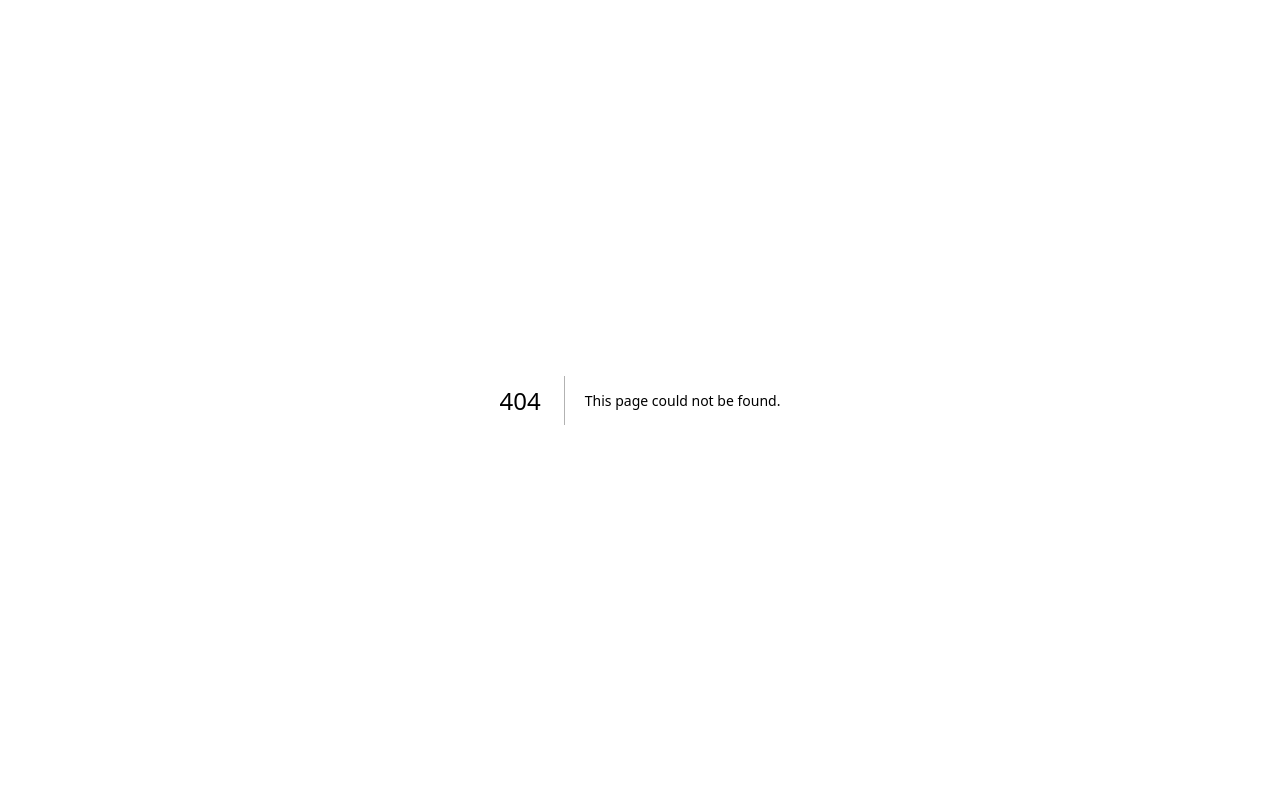
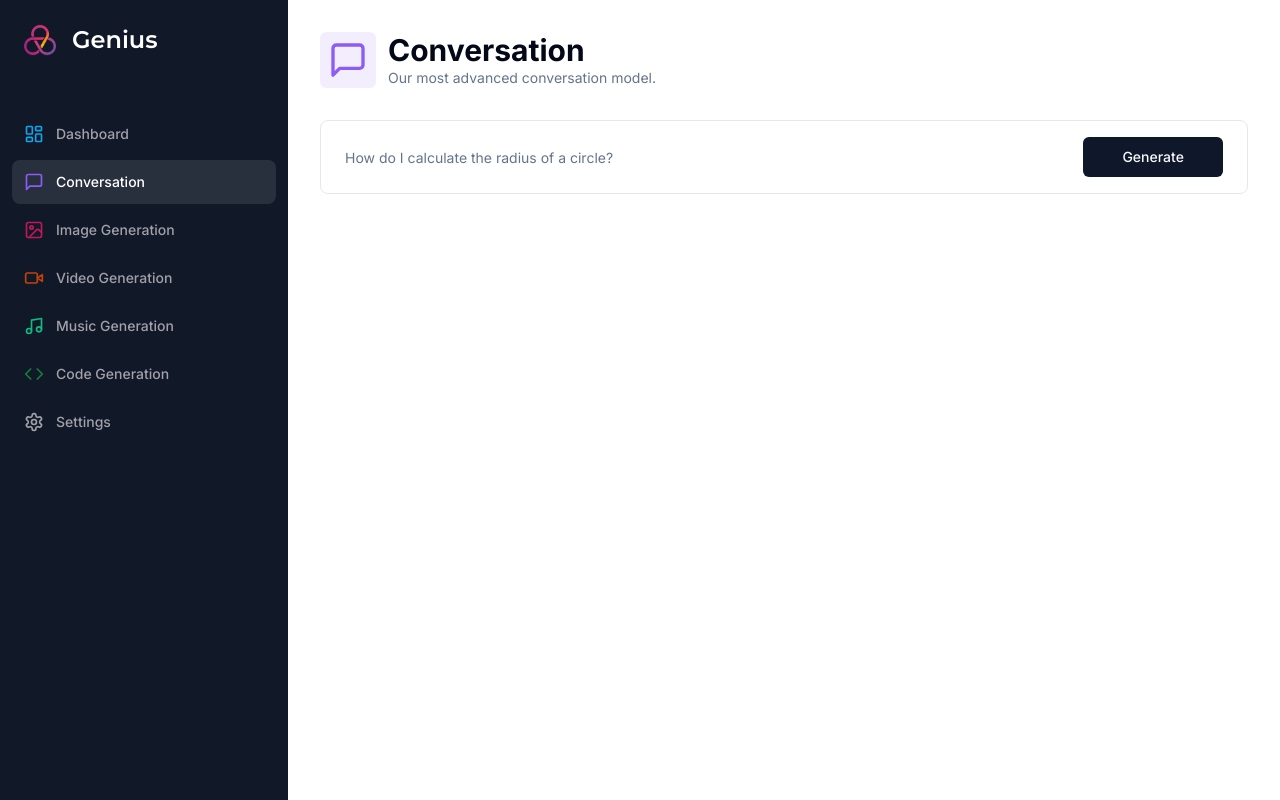
Before and after one commit to vijay711-github/Ai-Sass-Platform, a Next.js app: page /conversation in a window 1280 px wide. Before the commit this address had no page. Built offline with nearby package versions, Linux system fonts and the light colour scheme.

Commit message:
Completed Coversation page and added form elements (Prompt) field to request Ai

```diff
--- /dev/null
+++ b/app/(dashboard)/(routes)/conversation/constant.ts
@@ -0,0 +1,7 @@
+import * as z from "zod";
+
+export const formSchema = z.object({
+  prompt: z.string().min(1, {
+    message: "Prompt is required."
+  }),
+});
--- /dev/null
+++ b/app/(dashboard)/(routes)/conversation/page.tsx
@@ -0,0 +1,84 @@
+"use client";
+
+import * as z from "zod";
+import Heading from "@/components/Heading";
+import { MessageSquare } from "lucide-react";
+import React from "react";
+import { useForm } from "react-hook-form";
+import { zodResolver } from "@hookform/resolvers/zod";
+import { formSchema } from "./constant";
+import { Form, FormControl, FormField, FormItem } from "@/components/ui/form";
+import { Button } from "@/components/ui/button";
+import { Input } from "@/components/ui/input";
+
+const ConversationPage = () => {
+	const form = useForm<z.infer<typeof formSchema>>({
+		resolver: zodResolver(formSchema),
+		defaultValues: {
+			prompt: "",
+		},
+	});
+
+	const isLoading = form.formState.isSubmitting;
+
+	const onSubmit = async (values: z.infer<typeof formSchema>) => {};
+
+	return (
+		<div>
+			<Heading
+				title="Conversation"
+				description="Our most advanced conversation model."
+				icon={MessageSquare}
+				iconColor="text-violet-500"
+				bgColor="bg-violet-500/10"
+			/>
+			<div className="px-4 lg:px-8">
+				<div>
+					<Form {...form}>
+						<form
+							onSubmit={form.handleSubmit(onSubmit)}
+							className="
+                rounded-lg
+                border
+                w-full
+                p-4
+                px-3
+                md:px-6
+                focus-within:shadow-sm
+                grid
+                grid-cols-12
+                gap-2
+              "
+						>
+							<FormField
+								name="prompt"
+								render={({ field }) => (
+									<FormItem className="col-span-12 lg:col-span-10">
+										<FormControl className="m-0 p-0">
+											<Input
+												className="border-0 outline-none focus-visible:ring-0 focus-visible:ring-transparent"
+												disabled={isLoading}
+												placeholder="How do I calculate the radius of a circle?"
+												{...field}
+											/>
+										</FormControl>
+									</FormItem>
+								)}
+							/>
+							<Button
+								className="col-span-12 lg:col-span-2 w-full"
+								type="submit"
+								disabled={isLoading}
+								size="icon"
+							>
+								Generate
+							</Button>
+						</form>
+					</Form>
+				</div>
+			</div>
+		</div>
+	);
+};
+
+export default ConversationPage;
--- /dev/null
+++ b/components/Heading.tsx
@@ -0,0 +1,35 @@
+import { cn } from "@/lib/utils";
+import { LucideIcon } from "lucide-react";
+import React from "react";
+
+interface HeadingProps {
+	title: string;
+	description: string;
+	icon: LucideIcon;
+	iconColor?: string;
+	bgColor?: string;
+}
+
+const Heading = ({
+	title,
+	description,
+	icon: Icon,
+	iconColor,
+	bgColor,
+}: HeadingProps) => {
+	return (
+		<>
+			<div className="px-4 lg:px-8 flex items-center gap-x-3 mb-8">
+				<div className={cn("p-2 w-fit rounded-md", bgColor)}>
+					<Icon className={cn("w-10 h-10", iconColor)} />
+				</div>
+				<div>
+					<h2 className="text-3xl font-bold">{title}</h2>
+					<p className="text-sm text-muted-foreground">{description}</p>
+				</div>
+			</div>
+		</>
+	);
+};
+
+export default Heading;
--- /dev/null
+++ b/components/ui/form.tsx
@@ -0,0 +1,176 @@
+import * as React from "react"
+import * as LabelPrimitive from "@radix-ui/react-label"
+import { Slot } from "@radix-ui/react-slot"
+import {
+  Controller,
+  ControllerProps,
+  FieldPath,
+  FieldValues,
+  FormProvider,
+  useFormContext,
+} from "react-hook-form"
+
+import { cn } from "@/lib/utils"
+import { Label } from "@/components/ui/label"
+
+const Form = FormProvider
+
+type FormFieldContextValue<
+  TFieldValues extends FieldValues = FieldValues,
+  TName extends FieldPath<TFieldValues> = FieldPath<TFieldValues>
+> = {
+  name: TName
+}
+
+const FormFieldContext = React.createContext<FormFieldContextValue>(
+  {} as FormFieldContextValue
+)
+
+const FormField = <
+  TFieldValues extends FieldValues = FieldValues,
+  TName extends FieldPath<TFieldValues> = FieldPath<TFieldValues>
+>({
+  ...props
+}: ControllerProps<TFieldValues, TName>) => {
+  return (
+    <FormFieldContext.Provider value={{ name: props.name }}>
+      <Controller {...props} />
+    </FormFieldContext.Provider>
+  )
+}
+
+const useFormField = () => {
+  const fieldContext = React.useContext(FormFieldContext)
+  const itemContext = React.useContext(FormItemContext)
+  const { getFieldState, formState } = useFormContext()
+
+  const fieldState = getFieldState(fieldContext.name, formState)
+
+  if (!fieldContext) {
+    throw new Error("useFormField should be used within <FormField>")
+  }
+
+  const { id } = itemContext
+
+  return {
+    id,
+    name: fieldContext.name,
+    formItemId: `${id}-form-item`,
+    formDescriptionId: `${id}-form-item-description`,
+    formMessageId: `${id}-form-item-message`,
+    ...fieldState,
+  }
+}
+
+type FormItemContextValue = {
+  id: string
+}
+
+const FormItemContext = React.createContext<FormItemContextValue>(
+  {} as FormItemContextValue
+)
+
+const FormItem = React.forwardRef<
+  HTMLDivElement,
+  React.HTMLAttributes<HTMLDivElement>
+>(({ className, ...props }, ref) => {
+  const id = React.useId()
+
+  return (
+    <FormItemContext.Provider value={{ id }}>
+      <div ref={ref} className={cn("space-y-2", className)} {...props} />
+    </FormItemContext.Provider>
+  )
+})
+FormItem.displayName = "FormItem"
+
+const FormLabel = React.forwardRef<
+  React.ElementRef<typeof LabelPrimitive.Root>,
+  React.ComponentPropsWithoutRef<typeof LabelPrimitive.Root>
+>(({ className, ...props }, ref) => {
+  const { error, formItemId } = useFormField()
+
+  return (
+    <Label
+      ref={ref}
+      className={cn(error && "text-destructive", className)}
+      htmlFor={formItemId}
+      {...props}
+    />
+  )
+})
+FormLabel.displayName = "FormLabel"
+
+const FormControl = React.forwardRef<
+  React.ElementRef<typeof Slot>,
+  React.ComponentPropsWithoutRef<typeof Slot>
+>(({ ...props }, ref) => {
+  const { error, formItemId, formDescriptionId, formMessageId } = useFormField()
+
+  return (
+    <Slot
+      ref={ref}
+      id={formItemId}
+      aria-describedby={
+        !error
+          ? `${formDescriptionId}`
+          : `${formDescriptionId} ${formMessageId}`
+      }
+      aria-invalid={!!error}
+      {...props}
+    />
+  )
+})
+FormControl.displayName = "FormControl"
+
+const FormDescription = React.forwardRef<
+  HTMLParagraphElement,
+  React.HTMLAttributes<HTMLParagraphElement>
+>(({ className, ...props }, ref) => {
+  const { formDescriptionId } = useFormField()
+
+  return (
+    <p
+      ref={ref}
+      id={formDescriptionId}
+      className={cn("text-sm text-muted-foreground", className)}
+      {...props}
+    />
+  )
+})
+FormDescription.displayName = "FormDescription"
+
+const FormMessage = React.forwardRef<
+  HTMLParagraphElement,
+  React.HTMLAttributes<HTMLParagraphElement>
+>(({ className, children, ...props }, ref) => {
+  const { error, formMessageId } = useFormField()
+  const body = error ? String(error?.message) : children
+
+  if (!body) {
+    return null
+  }
+
+  return (
+    <p
+      ref={ref}
+      id={formMessageId}
+      className={cn("text-sm font-medium text-destructive", className)}
+      {...props}
+    >
+      {body}
+    </p>
+  )
+})
+FormMessage.displayName = "FormMessage"
+
+export {
+  useFormField,
+  Form,
+  FormItem,
+  FormLabel,
+  FormControl,
+  FormDescription,
+  FormMessage,
+  FormField,
+}
--- /dev/null
+++ b/components/ui/input.tsx
@@ -0,0 +1,25 @@
+import * as React from "react"
+
+import { cn } from "@/lib/utils"
+
+export interface InputProps
+  extends React.InputHTMLAttributes<HTMLInputElement> {}
+
+const Input = React.forwardRef<HTMLInputElement, InputProps>(
+  ({ className, type, ...props }, ref) => {
+    return (
+      <input
+        type={type}
+        className={cn(
+          "flex h-10 w-full rounded-md border border-input bg-background px-3 py-2 text-sm ring-offset-background file:border-0 file:bg-transparent file:text-sm file:font-medium placeholder:text-muted-foreground focus-visible:outline-none focus-visible:ring-2 focus-visible:ring-ring focus-visible:ring-offset-2 disabled:cursor-not-allowed disabled:opacity-50",
+          className
+        )}
+        ref={ref}
+        {...props}
+      />
+    )
+  }
+)
+Input.displayName = "Input"
+
+export { Input }
--- /dev/null
+++ b/components/ui/label.tsx
@@ -0,0 +1,26 @@
+"use client"
+
+import * as React from "react"
+import * as LabelPrimitive from "@radix-ui/react-label"
+import { cva, type VariantProps } from "class-variance-authority"
+
+import { cn } from "@/lib/utils"
+
+const labelVariants = cva(
+  "text-sm font-medium leading-none peer-disabled:cursor-not-allowed peer-disabled:opacity-70"
+)
+
+const Label = React.forwardRef<
+  React.ElementRef<typeof LabelPrimitive.Root>,
+  React.ComponentPropsWithoutRef<typeof LabelPrimitive.Root> &
+    VariantProps<typeof labelVariants>
+>(({ className, ...props }, ref) => (
+  <LabelPrimitive.Root
+    ref={ref}
+    className={cn(labelVariants(), className)}
+    {...props}
+  />
+))
+Label.displayName = LabelPrimitive.Root.displayName
+
+export { Label }
--- a/package.json
+++ b/package.json
@@ -10,7 +10,9 @@
   },
   "dependencies": {
     "@clerk/nextjs": "^4.23.2",
+    "@hookform/resolvers": "^3.2.0",
     "@radix-ui/react-dialog": "^1.0.4",
+    "@radix-ui/react-label": "^2.0.2",
     "@radix-ui/react-slot": "^1.0.2",
     "@types/node": "20.4.10",
     "@types/react": "18.2.20",
@@ -25,9 +27,11 @@
     "postcss": "8.4.27",
     "react": "18.2.0",
     "react-dom": "18.2.0",
+    "react-hook-form": "^7.45.4",
     "tailwind-merge": "^1.14.0",
     "tailwindcss": "3.3.3",
     "tailwindcss-animate": "^1.0.6",
-    "typescript": "5.1.6"
+    "typescript": "5.1.6",
+    "zod": "^3.22.0"
   }
 }
```
Also changed, not shown: 1 other file (tests, documents, lock files or other folders).
